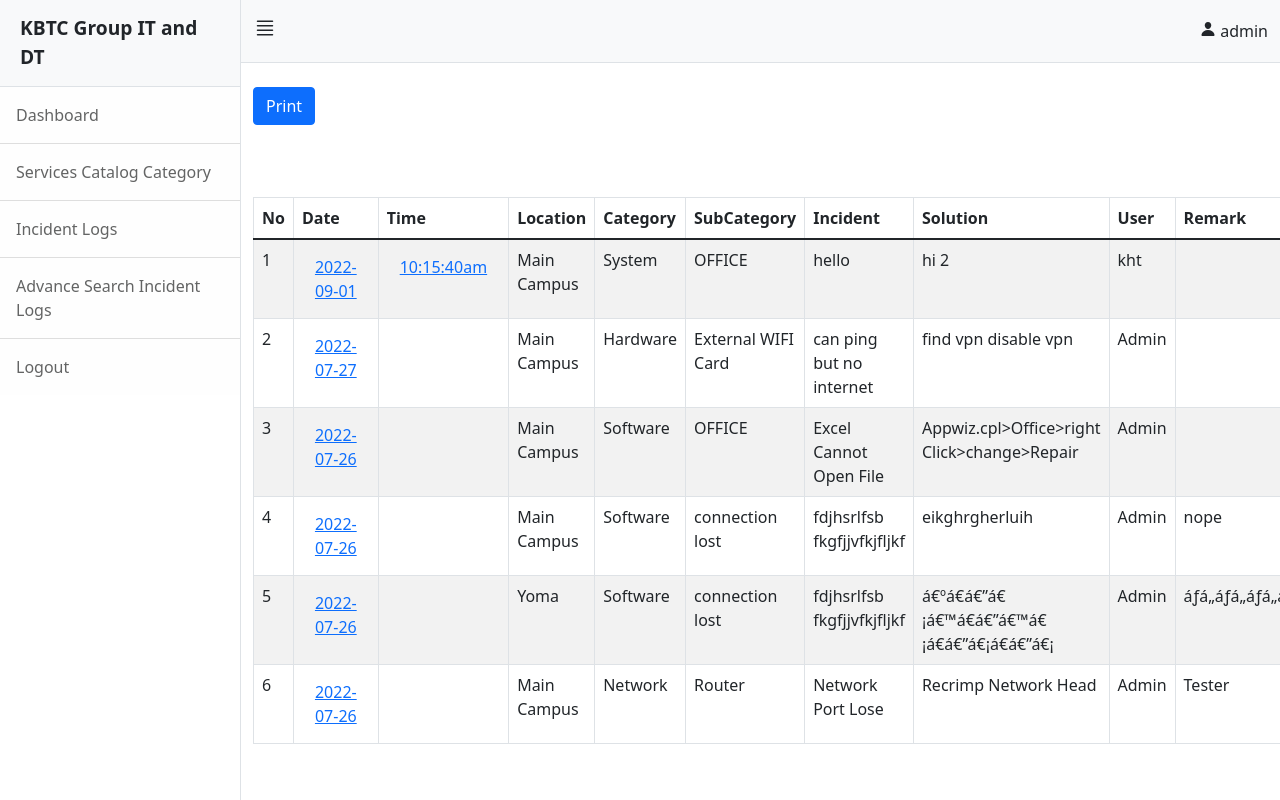
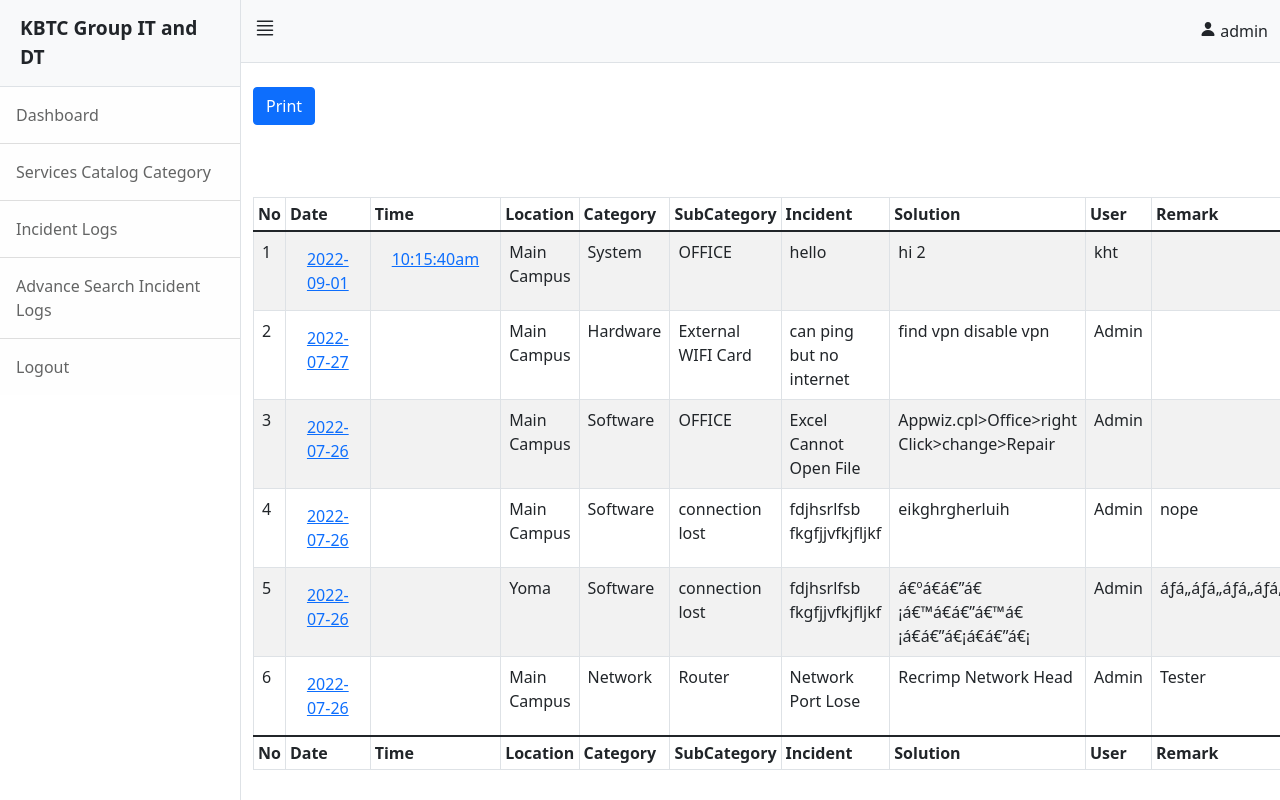
Before and after one commit to eugen3199/incident-logs-kbtc, a PHP site: page /user/view_logs.php in a window 1280 px wide. Run offline with PHP 8.4, Linux system fonts and the light colour scheme; a user stored in the database is signed in; data comes from the database, SQL or seed files in the repository; some libraries are stand-ins or nearby versions.

Commit message:
Feature Added: Data Table in User view logs and advance logs

```diff
--- a/user/view_logs.php
+++ b/user/view_logs.php
@@ -32,18 +32,32 @@
             <table id="example" class="table table-striped table-bordered table-hover display">
                 <thead>
                     <tr>
-                        <th>No</th>
-                        <th>Date</th>
-            <th>Time</th>
-                        <th>Location</th>
-                        <th>Category</th>
-                        <th>SubCategory</th>
-                        <th>Incident</th>
-                        <th>Solution</th>
-                        <th>User</th>
-                        <th>Remark</th>
+                        <th class="px-1 py-1">No</th>
+                        <th class="px-1 py-1">Date</th>
+                        <th class="px-1 py-1">Time</th>
+                        <th class="px-1 py-1">Location</th>
+                        <th class="px-1 py-1">Category</th>
+                        <th class="px-1 py-1">SubCategory</th>
+                        <th class="px-1 py-1">Incident</th>
+                        <th class="px-1 py-1">Solution</th>
+                        <th class="px-1 py-1">User</th>
+                        <th class="px-1 py-1">Remark</th>
                     </tr>
                 </thead>
+                <tfoot>
+                    <tr>
+                        <th class="px-1 py-1">No</th>
+                        <th class="px-1 py-1">Date</th>
+                        <th class="px-1 py-1">Time</th>
+                        <th class="px-1 py-1">Location</th>
+                        <th class="px-1 py-1">Category</th>
+                        <th class="px-1 py-1">SubCategory</th>
+                        <th class="px-1 py-1">Incident</th>
+                        <th class="px-1 py-1">Solution</th>
+                        <th class="px-1 py-1">User</th>
+                        <th class="px-1 py-1">Remark</th>
+                    </tr>
+                </tfoot>
                 <tbody>
 
                     <?php
```
Also changed, not shown: user/advance_view_logs.php (+24 -10 lines), 2 other files.
